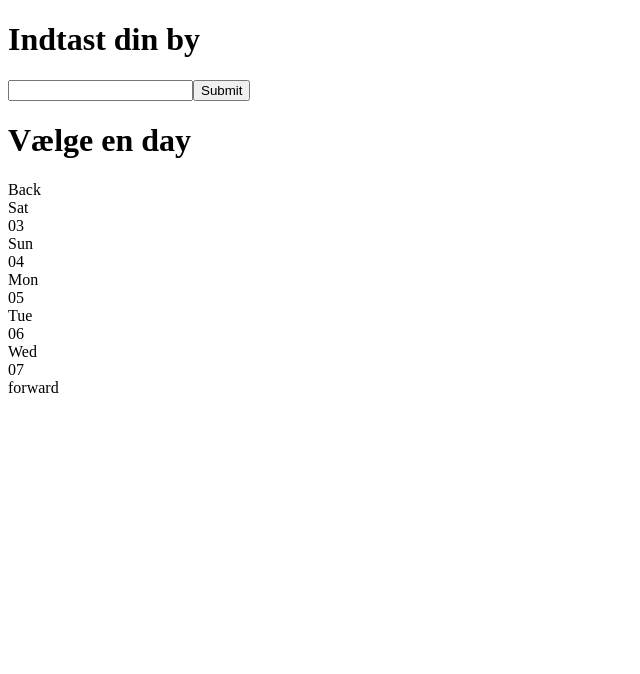
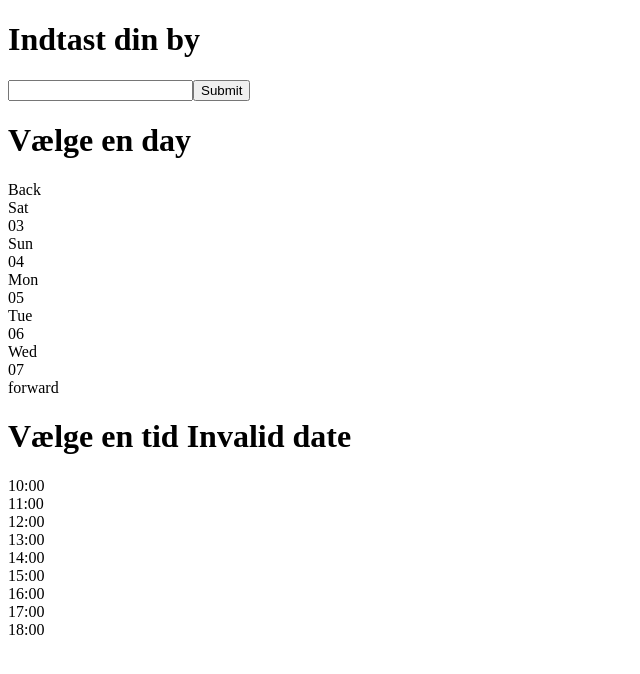
Before and after one commit to jamalsoueidan/giv-et-tilbud, a React (Create React App) app in the folder shopify/: page / in a window 1280 px wide. Shown: the top 674 px of the page, without its empty margins (0-640 px from the left). Built offline with nearby package versions, Linux system fonts and the light colour scheme.

Commit message:
Add picktime component

```diff
--- a/shopify/src/pages/booking.js
+++ b/shopify/src/pages/booking.js
@@ -6,29 +6,49 @@ import { toggleProperty } from "../store";
 
 window.moment = moment;
 
+const TIME_OPEN = 10;
+const TIME_CLOSE = 18;
+
+const fromToday = () => {
+  const endOfDay = moment()
+    .set("minute", 0)
+    .set("hour", TIME_CLOSE); // set atleast 1 hour before shop closes same day
+
+  // time already after closing time?
+  if (moment().isAfter(endOfDay)) {
+    return moment()
+      .add(1, "days")
+      .set("hour", TIME_OPEN)
+      .set("minute", 0)
+      .set("second", 0);
+  }
+
+  // start counting from 10:00
+  const startOfDay = moment()
+    .set("hour", TIME_OPEN)
+    .set("minute", 0)
+    .set("second", 0);
+
+  if (moment().isBefore(startOfDay)) {
+    return startOfDay;
+  }
+
+  return moment()
+    .set("minute", 0)
+    .set("second", 0);
+};
+
 class PickDay extends React.Component {
   constructor(props) {
     super(props);
 
     this.state = {
-      fromDate: props.selectedDay || this.fromToday
+      fromDate: props.selectedDay || fromToday()
     };
   }
 
-  get fromToday() {
-    const endOfDay = moment()
-      .set("minute", "00")
-      .set("hour", "20");
-
-    if (moment().isAfter(endOfDay)) {
-      return moment().add(1, "days");
-    }
-
-    return moment();
-  }
-
   back = () => {
-    const behind = moment(this.state.fromDate).isBefore(this.fromToday);
+    const behind = moment(this.state.fromDate).isBefore(fromToday());
     if (!behind) {
       this.setState({
         fromDate: moment(this.state.fromDate).subtract(5, "days")
@@ -77,12 +97,55 @@ class PickDay extends React.Component {
   }
 }
 
+class PickTime extends React.Component {
+  onClick = date => evt => {
+    evt.stopPropagation();
+    this.props.onSubmit(date);
+  };
+
+  render() {
+    const selectedDay = this.props.selectedDay;
+
+    const startDay = moment(fromToday().date(moment(selectedDay).format("D")));
+    const endToday = moment(startDay).set("hour", TIME_CLOSE);
+    const hoursDuration =
+      moment.duration(endToday.diff(startDay)).asHours() + 1;
+
+    let hours = [];
+    for (var i = 0; i < hoursDuration; i++) {
+      hours.push(moment(startDay).add(i, "hours"));
+    }
+
+    return (
+      <div className="pickDay">
+        <h1>Vælge en tid {moment(selectedDay).format()}</h1>
+        {hours.map(hour => {
+          return (
+            <div
+              key={hour}
+              className={classnames("time", {
+                selected: moment(hour).isSame(moment(selectedDay), "hour")
+              })}
+              onClickCapture={this.onClick(moment(hour)).bind(this)}
+            >
+              {moment(hour).format("HH")}
+              :00
+            </div>
+          );
+        })}
+      </div>
+    );
+  }
+}
+
 class Book extends React.Component {
   onDay = day => {
     this.props.toggleProperty("datetime", day.format());
   };
 
-  onTime = time => {};
+  onTime = time => {
+    this.props.toggleProperty("datetime", time.format());
+  };
 
   render() {
     const datetime = this.props.datetime ? this.props.datetime.value : null;
@@ -90,6 +153,7 @@ class Book extends React.Component {
     return (
       <React.Fragment>
         <PickDay onSubmit={this.onDay} selectedDay={datetime} />
+        <PickTime onSubmit={this.onTime} selectedDay={datetime} />
       </React.Fragment>
     );
   }
```
